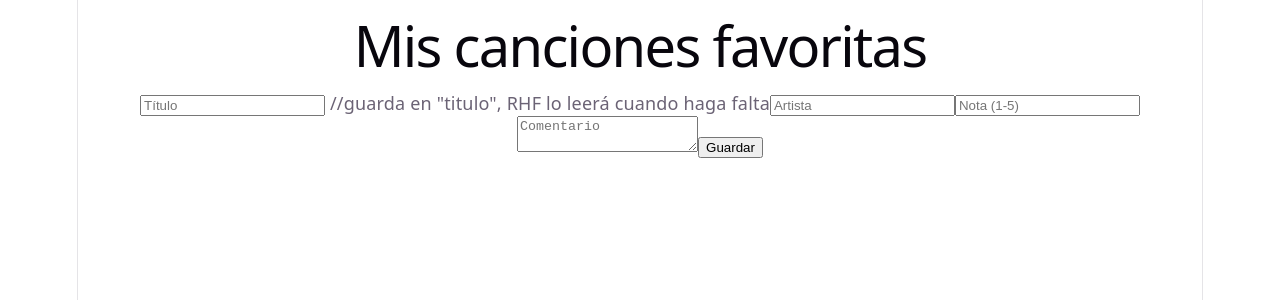
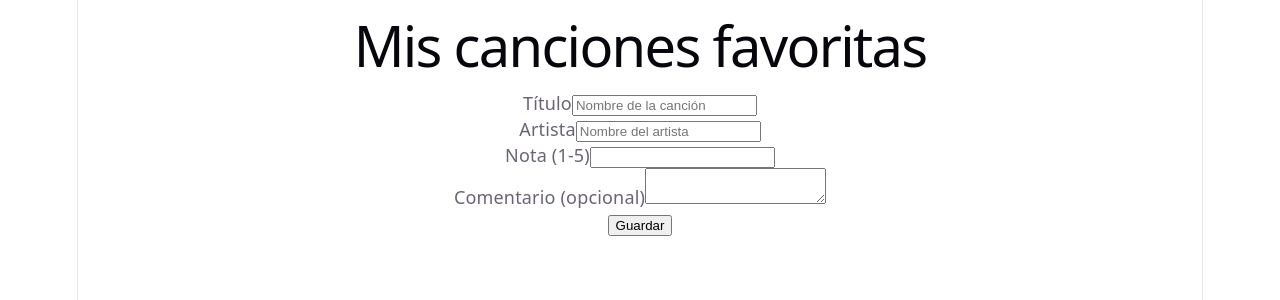
Before and after one commit to Maarta-MM/MISION-4, a React (Vite) app: page / in a window 1280 px wide. Shown: the top 300 px of the page. Built offline with nearby package versions, Linux system fonts and the light colour scheme.

Commit message:
accesibilidad formulario

```diff
--- a/package.json
+++ b/package.json
@@ -11,6 +11,7 @@
   },
   "dependencies": {
     "@hookform/resolvers": "^7.0.7",
+    "json-server": "^1.0.0-beta.15",
     "react": "^19.3.1",
     "react-dom": "^19.3.1",
     "react-hook-form": "^7.92.0",
--- a/src/components/FormularioFavorita.jsx
+++ b/src/components/FormularioFavorita.jsx
@@ -1,5 +1,5 @@
 import { useForm } from "react-hook-form";
-import {z} from "zod";
+import { z } from "zod";
 import { zodResolver } from "@hookform/resolvers/zod";
 
 // reglas
@@ -7,23 +7,82 @@ import { zodResolver } from "@hookform/resolvers/zod";
 const esquemaFavorita = z.object({
     titulo: z.string().min(1, "El título es obligatorio"),
     artista: z.string().min(1, "El artista es obligatorio"),
-    nota: z.coerce.number().min(1, "Mínimo 1").max(1, "Máximo 5"),
+    nota: z.coerce.number().min(1, "Mínimo 1").max(5, "Máximo 5"),
     comentario: z.string().max(350, "Máximo 350 caracteres"),
 });
 
 export default function FormularioFavorita(){
-    const {register, handleSubmit} = useForm({resolver: zodResolver(esquemaFavorita)});
+    const {register, handleSubmit, reset, formState: {errors, isSubmitting}} = useForm({
+        resolver: zodResolver(esquemaFavorita),
+        defaultValues: {titulo: "", artista: "", nota: "", comentario: ""},
+    });
 
-    const enviar = (datos) => {console.log(datos)};
+    async function onSubmit(datos) {
+        await new Promise((r) => setTimeout(r, 800));
+        console.log("Datos válidos: ", datos);
+        reset();
+    }
 
     // guarda en "titulo", RHF lo leerá cuando haga falta
+    // noValidate hace que le diga al nav q deja a RHF y a Zod hacer las validaciones
+    // !! convierte a bool
     return (
-        <form onSubmit={handleSubmit(enviar)}>
-            <input placeholder="Título" {...register("titulo")}/> //guarda en "titulo", RHF lo leerá cuando haga falta
-            <input placeholder="Artista" {...register("artista")}/>
-            <input type="number" placeholder="Nota (1-5)" {...register("nota")}/>
-            <textarea placeholder="Comentario" {...register("comentario")}></textarea>
-            <button type="submit">Guardar</button>
+        <form onSubmit={handleSubmit(onSubmit)} noValidate>
+            <div>
+                <label htmlFor="titulo">Título</label>
+                <input
+                    id="titulo"
+                    aria-invalid={!!errors.titulo}
+                    aria-describedby={errors.titulo ? "error-titulo": undefined}
+                    placeholder="Nombre de la canción"
+                    {...register("titulo")}
+                />
+                {errors.titulo && (
+                    <p id="error-titulo" role="alert">{errors.titulo.message}</p>
+                )}
+            </div>
+            <div>
+                <label htmlFor="artista">Artista</label>
+                <input
+                    id="artista"
+                    aria-invalid={!!errors.artista}
+                    aria-describedby={errors.artista ? "error-artista": undefined}
+                    placeholder="Nombre del artista"
+                    {...register("artista")}
+                />
+                {errors.artista && (
+                    <p id="error-artista" role="alert">{errors.artista.message}</p>
+                )}
+            </div>
+            <div>
+                <label htmlFor="nota">Nota (1-5)</label>
+                <input
+                    id="nota"
+                    type="number"
+                    aria-invalid={!!errors.nota}
+                    aria-describedby={errors.nota ? "error-nota": undefined}
+                    {...register("nota")}
+                />
+                {errors.nota && (
+                    <p id="error-nota" role="alert">{errors.nota.message}</p>
+                )}
+            </div>
+            <div>
+                <label htmlFor="comentario">Comentario (opcional)</label>
+                <textarea
+                    id="comentario"
+                    aria-invalid={!!errors.comentario}
+                    aria-describedby={errors.comentario ? "error-comentario": undefined}
+                    {...register("comentario")}
+                />
+                {errors.comentario && (
+                    <p id="error-comentario" role="alert">{errors.comentario.message}</p>
+                )}
+            </div>
+
+            <button type="submit" disabled={isSubmitting}>
+                {isSubmitting ? "Guardando" : "Guardar"}
+            </button>
         </form>
     );
 }
--- /dev/null
+++ b/src/db.json
@@ -0,0 +1,3 @@
+{
+    "favoritas": []
+}
```
Also changed, not shown: 1 other file (tests, documents, lock files or other folders).
